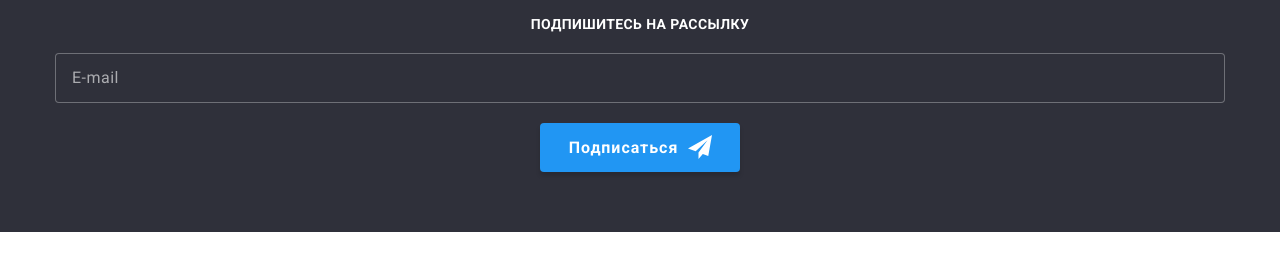
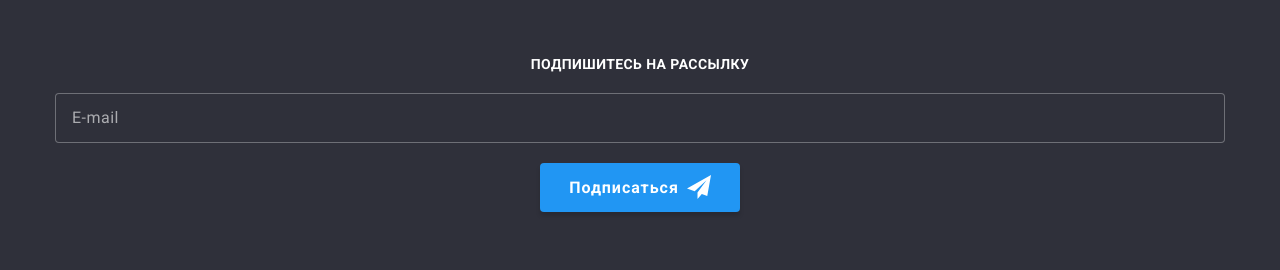
Before and after one commit to IlchenkoY/goit-markup-hw-08, a plain HTML site: page portfolio.html in a window 1280 px wide. Shown: the part 2017-2287 px from the top of the page. Before the commit the page ends 2249 px from the top, so only its background shows below. Drawn offline with nearby package versions, Linux system fonts and the light colour scheme.

Commit message:
fixed footer bug

```diff
--- a/sass/components/_footer-form.scss
+++ b/sass/components/_footer-form.scss
@@ -69,7 +69,7 @@
 //   transform: translateY(-50%);
 // }
 .footer-form {
-  margin-top: 20px;
+  margin-top: 60px;
 }
 .footer-form-title {
   font-family: $main-font;
@@ -111,7 +111,8 @@
 }
 
 .footer-form-btn {
-  position: relative;
+  display: flex;
+  align-items: center;
   font-family: $main-font;
   font-weight: 700;
   font-size: 16px;
@@ -123,13 +124,11 @@
   box-shadow: 0px 4px 4px rgba(0, 0, 0, 0.15);
   border: none;
   border-radius: 4px;
-  padding: 10px 62px 10px 29px;
+  padding: 10px 29px;
+  margin: 0 auto;
   margin-top: 20px;
   cursor: pointer;
 }
 .footer-form-svg {
-  position: absolute;
-  margin-left: 10px;
-  top: 50%;
-  transform: translateY(-50%);
+  margin-left: 8px;
 }
```
Also changed, not shown: css/main.css, css/main.min.css, 2 other files.
